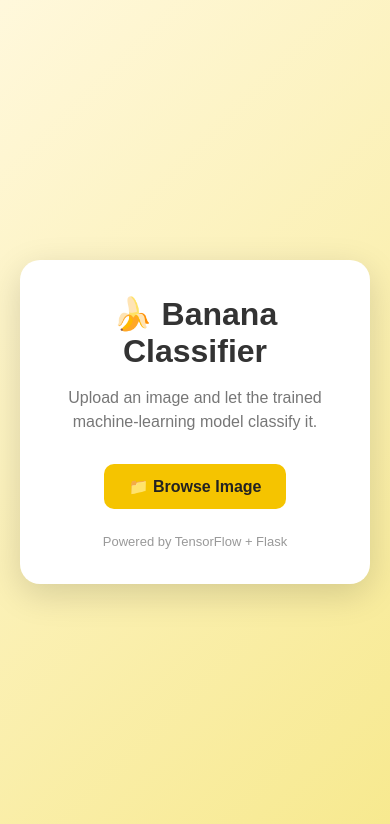
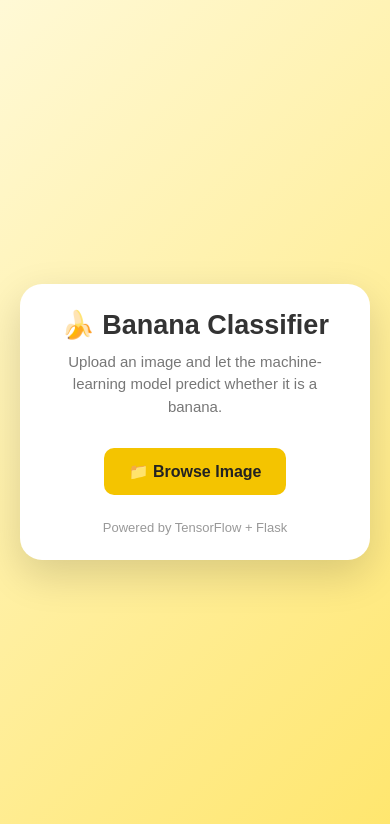
Before and after one commit to rishalchand1fj/BananaPridection, a Flask app: page / in a window 390 px wide. Shown: the top 824 px of the page. Run offline with Flask 3, Linux system fonts and the light colour scheme.

Commit message:
Update index.html

```diff
--- a/templates/index.html
+++ b/templates/index.html
@@ -8,7 +8,8 @@
     <meta name="viewport"
           content="width=device-width, initial-scale=1.0">
 
-    <title>🍌 Banana Classifiser</title>
+    <title>🍌 Banana xxClassifier</title>
+
 
     <style>
 
@@ -28,83 +40,81 @@
             background:
                 linear-gradient(
                     135deg,
-                    #fff8dc,
-                    #f7e98e
+                    #fff9d6,
+                    #ffe66d
                 );
-
-            min-height: 100vh;
-
-            display: flex;
-
-            justify-content: center;
-
-            align-items: center;
-
-            padding: 20px;
         }
 
+
+        /* =========================
+           MAIN CARD
+           ========================= */
 
         .container {
 
             width: 100%;
 
-            max-width: 500px;
+            max-width: 520px;
 
             background: white;
 
             padding: 35px;
 
-            border-radius: 20px;
+            border-radius: 22px;
+
+            text-align: center;
 
             box-shadow:
-                0 10px 35px
+                0 15px 40px
                 rgba(0, 0, 0, 0.15);
-
-            text-align: center;
         }
 
 
+        /* =========================
+           TITLE
+           ========================= */
+
         h1 {
 
-            margin-top: 0;
+            margin: 0 0 10px 0;
 
-            margin-bottom: 10px;
+            font-size: 32px;
 
             color: #333;
-
-            font-size: 32px;
         }
 
 
         .subtitle {
 
+            margin: 0 0 30px 0;
+
             color: #777;
 
-            margin-bottom: 30px;
+            font-size: 15px;
 
             line-height: 1.5;
         }
 
 
-        /* Hide normal file input */
+        /* =========================
+           FILE INPUT
+           ========================= */
 
-        input[type="file"] {
+        #imageInput {
 
             display: none;
         }
 
 
-        /* Browse button */
-
         .browse-button {
 
             display: inline-block;
 
-            background: #f5c400;
+            padding: 14px 25px;
+
+            background: #f4c400;
 
             color: #222;
-
-            padding: 13px 25px;
 
             border-radius: 10px;
 
@@ -262,25 +290,64 @@
 
             background: #ffe5e5;
 
+            border: 1px solid #ffaaaa;
+
             color: #b00020;
-
-            border: 1px solid #ffb3b3;
 
             text-align: left;
 
-            word-wrap: break-word;
+            white-space: pre-wrap;
+
+            word-break: break-word;
+
+            font-size: 14px;
+
+            line-height: 1.5;
         }
 
 
-        /* Footer */
+        /* =========================
+           FOOTER
+           ========================= */
 
         .footer {
 
             margin-top: 25px;
 
+            color: #999;
+
             font-size: 13px;
+        }
 
-            color: #999;
+
+        /* =========================
+           MOBILE
+           ========================= */
+
+        @media (max-width: 600px) {
+
+            .container {
+
+                padding: 25px;
+
+            }
+
+
+            h1 {
+
+                font-size: 27px;
+
+            }
+
+
+            #preview {
+
+                width: 250px;
+
+                height: 250px;
+
+            }
+
         }
 
     </style>
@@ -304,13 +375,16 @@
         <p class="subtitle">
 
             Upload an image and let the
-        trained machine-learning model
-        classify it.
+            machine-learning model predict
+            whether it is a banana.
 
         </p>
 
 
-    <!-- Browse button -->
+
+        <!-- =================================
+             IMAGE INPUT
+             ================================= -->
 
         <label
             for="imageInput"
@@ -584,11 +700,18 @@
 
 
                     console.log(
-                    "Sending image to server..."
+                        "================================"
                     );
 
 
+                    console.log(
+                        "Uploading image..."
+                    );
+
+
+                    // =================================
                     // Send image to Flask
+                    // =================================
 
                     const response =
                         await fetch(
@@ -607,54 +730,123 @@
                     );
 
 
-                // Try to read JSON
+                    console.log(
+                        "HTTP status text:",
+                        response.statusText
+                    );
 
-                const data =
-                    await response.json();
+
+                    // =================================
+                    // Read response as TEXT first
+                    // =================================
+
+                    const text =
+                        await response.text();
 
 
                     console.log(
-                    "Server response:",
-                    data
+                        "Raw server response:"
                     );
 
 
-                // Check server response
-
-                if (!response.ok) {
+                    console.log(
+                        text
+                    );
 
 
+                    // Empty response
+
+                    if (!text) {
+
                         throw new Error(
-                        data.error ||
-                        "The server could not process the image."
+                            "The server returned an empty response."
                         );
 
                     }
 
 
-                // Make sure prediction exists
+                    // =================================
+                    // Convert response to JSON
+                    // =================================
 
-                if (
-                    !data.prediction
-                ) {
+                    let data;
+
+
+                    try {
+
+                        data =
+                            JSON.parse(text);
+
+                    }
+
+                    catch (jsonError) {
 
                         throw new Error(
-                        "The server did not return a prediction."
+
+                            "The server returned invalid JSON.\n\n"
+                            + text
+
                         );
 
                     }
 
 
+                    console.log(
+                        "JSON data:",
+                        data
+                    );
+
+
+                    // =================================
+                    // Check HTTP response
+                    // =================================
+
+                    if (!response.ok) {
+
+                        throw new Error(
+
+                            data.error ||
+
+                            "The server returned an error."
+
+                        );
+
+                    }
+
+
+                    // =================================
+                    // Check success
+                    // =================================
+
+                    if (!data.success) {
+
+                        throw new Error(
+
+                            data.error ||
+
+                            "Prediction failed."
+
+                        );
+
+                    }
+
+
+                    // =================================
                     // Display prediction
+                    // =================================
 
                     prediction.textContent =
+
                         "Prediction: "
                         + data.prediction;
 
 
+                    // =================================
                     // Display confidence
+                    // =================================
 
                     confidence.textContent =
+
                         "Confidence: "
                         + data.confidence
                         + "%";
@@ -666,20 +858,38 @@
                         "block";
 
 
+                    console.log(
+                        "Prediction successful!"
+                    );
+
+
                 }
 
                 catch (error) {
 
 
                     console.error(
-                    "Prediction error:",
+                        "================================"
+                    );
+
+
+                    console.error(
+                        "PREDICTION ERROR:"
+                    );
+
+
+                    console.error(
                         error
                     );
 
 
+                    console.error(
+                        "================================"
+                    );
+
+
                     showError(
-                    "Prediction failed: "
-                    + error.message
+                        error.message
                     );
 
                 }
```
Also changed, not shown: other parts of templates/index.html (+119 -38 lines). Lines whose indentation alone changed are shown as unchanged.
